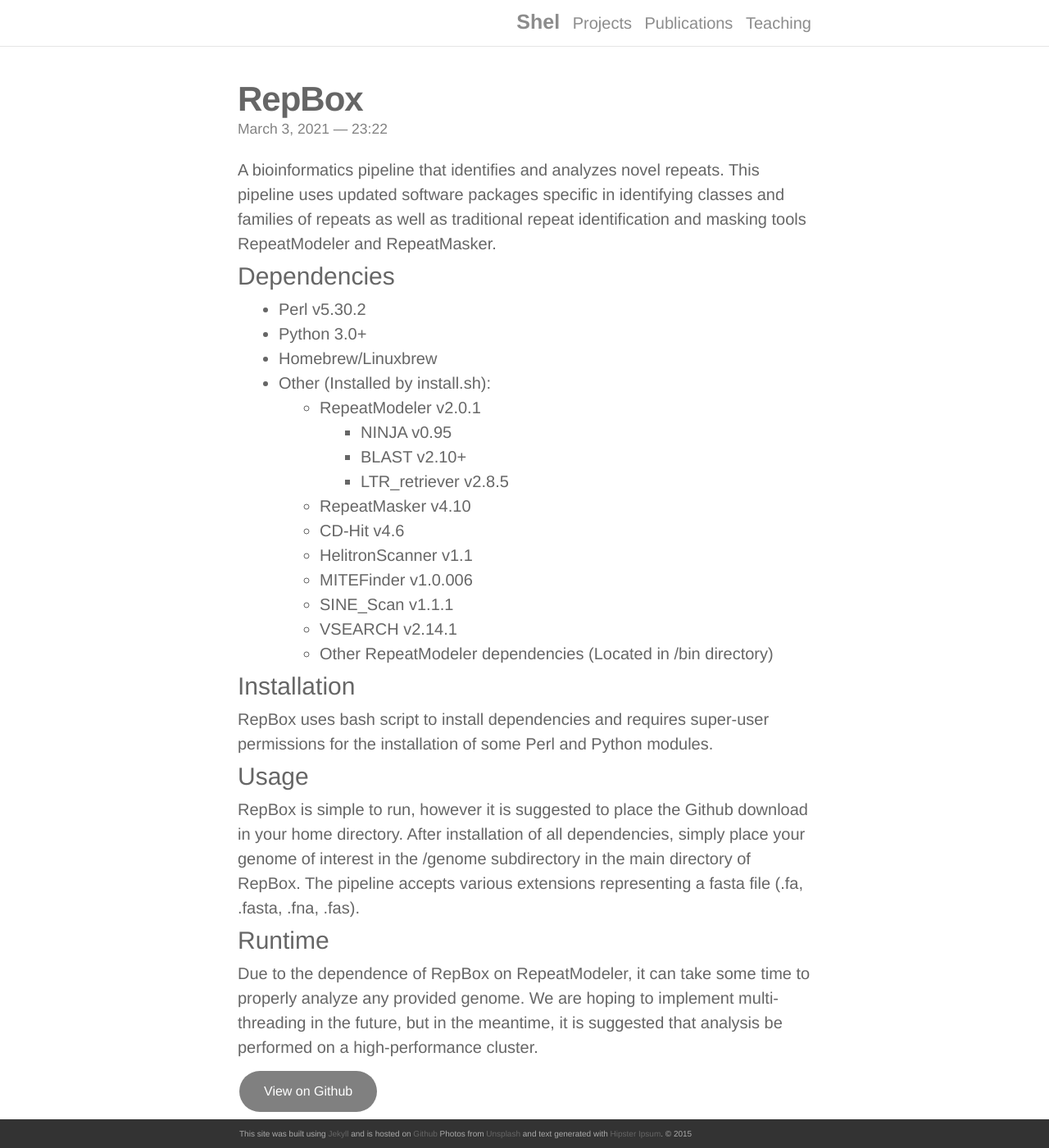
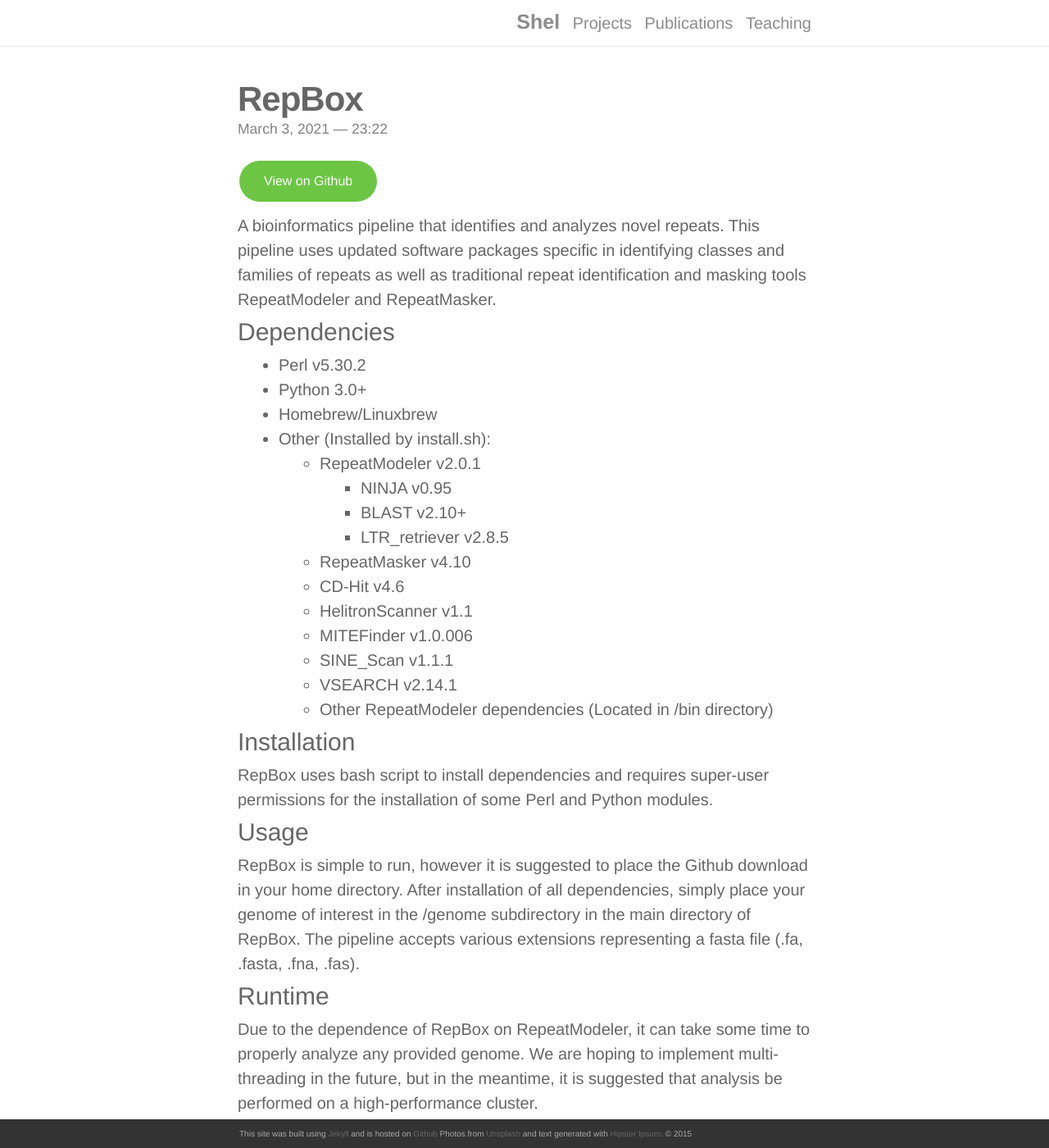
Before and after one commit to shelvasha/shelvasha.github.io, a Jekyll site: the page built from _portfolio/RepBox.md, in a window 1280 px wide and 1400 px high. Shown: the whole window at 82% size. Built offline with Jekyll 4.4.1, drawn with Linux system fonts in a browser that asks for light colours; nearby versions of some CDN libraries; some of the changed lines change nothing that is shown.

Commit message:
Update RepBox.md

```diff
--- a/_portfolio/RepBox.md
+++ b/_portfolio/RepBox.md
@@ -4,6 +4,21 @@ title: RepBox
 description: A bioinformatics pipeline that identifies and analyzes novel repeats.
 img:
 ---
+
+<!-- View on Github Button -->
+<a href="https://github.com/shelvasha/RepBox" style=
+" border-radius: 25px;
+  background-color: #6cc644;
+  border: none;
+  color: white;
+  padding: 10px 30px;
+  text-align: center;
+  text-decoration: none;
+  display: inline-block;
+  font-size: 16px;
+  margin: 4px 2px;
+  cursor: pointer;">View on Github
+</a>
 
 A bioinformatics pipeline that identifies and analyzes novel repeats. This pipeline uses updated software packages specific in identifying classes and families of repeats as well as traditional repeat identification and masking tools RepeatModeler and RepeatMasker.
 
@@ -36,8 +51,7 @@ RepBox is simple to run, however it is suggested to place the Github download in
 Due to the dependence of RepBox on RepeatModeler, it can take some time to properly analyze any provided genome. We are hoping to implement multi-threading in the future, but in the meantime, it is suggested that analysis be performed on a high-performance cluster.
 
 <!-- View on Github Button -->
-
-<a href="" style=
+<!-- <a href="" style=
 " border-radius: 25px;
   background-color: #808080;
   border: none;
@@ -49,4 +63,4 @@ Due to the dependence of RepBox on RepeatModeler, it can take some time to prope
   font-size: 16px;
   margin: 4px 2px;
   cursor: pointer;">View on Github
-</a>
+</a> -->
```
